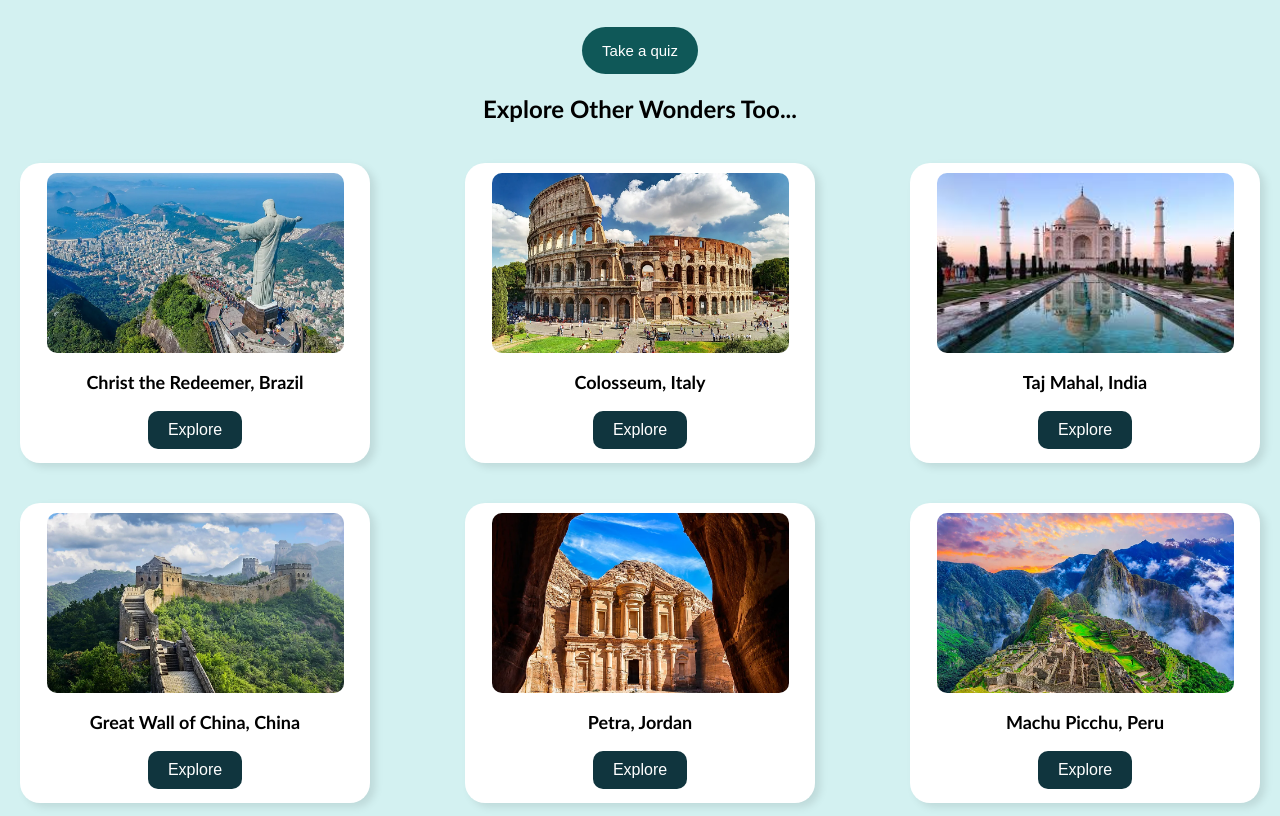
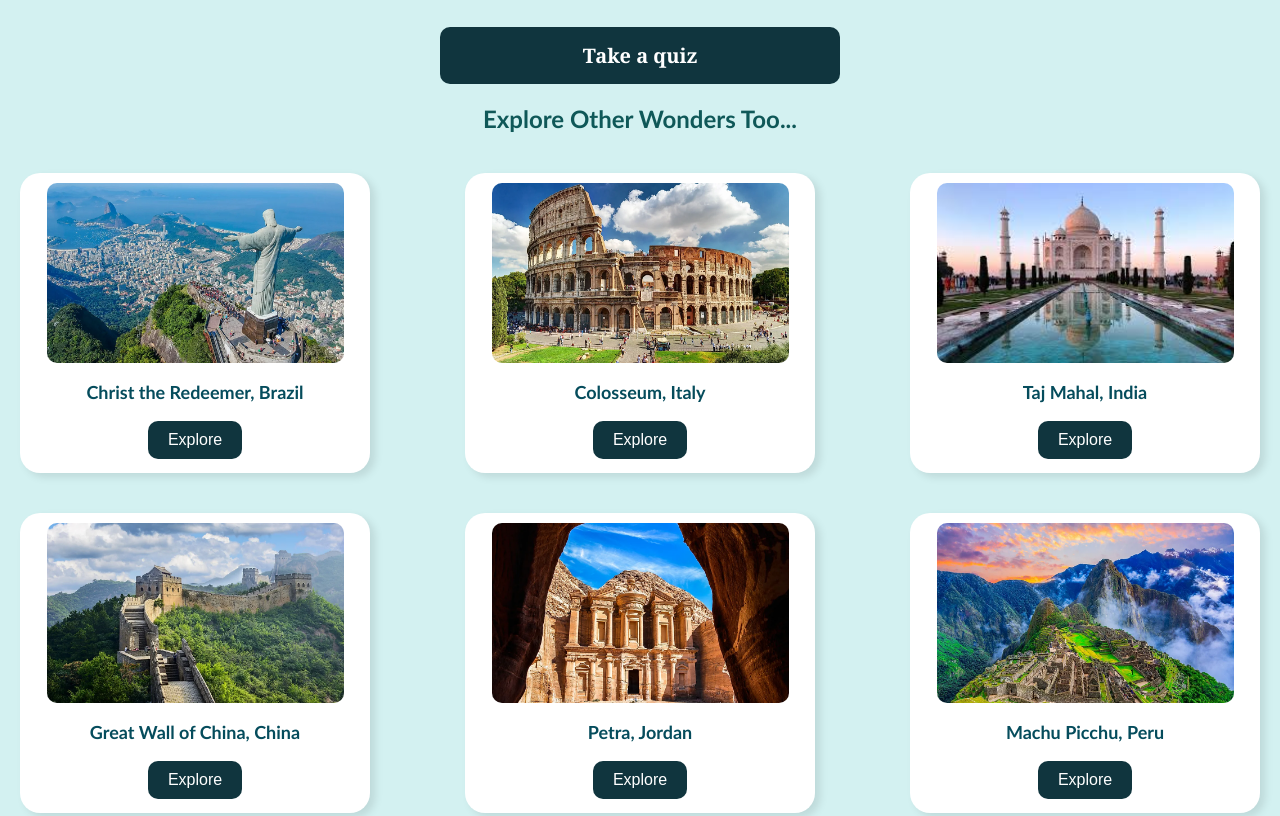
Before and after one commit to Vaishnavi-Lalge/ICP-8.0-Grp2-Project3-Health-Website, a plain HTML site: page Pages/mexico.html in a window 1280 px wide. Shown: the part 2152-2968 px from the top of the page. Drawn offline with Linux system fonts and the light colour scheme.

Commit message:
quiz btn done

```diff
--- a/CSS/mexico.css
+++ b/CSS/mexico.css
@@ -72,6 +72,7 @@ iframe:hover{
 h2{
     text-align: center;
     font-family: 'Gill Sans', 'Gill Sans MT', Calibri, 'Trebuchet MS', sans-serif;
+    color: #0f5858;
 }
 .card-img{
     height: 200px;
@@ -129,6 +130,7 @@ h3{
     font-family: 'Gill Sans', 'Gill Sans MT', Calibri, 'Trebuchet MS', sans-serif;
     font-weight: bolder;
     font-size: 18px;
+    color: #054c5c;
     text-align: center;
 }
 .explore-container {
@@ -355,15 +357,18 @@ h3{
     padding: 3px;
 }
 .quiz-btn {
-    background-color: #0f5858;
+    background-color: #10353e;
     color: #fff;
     padding: 15px 20px;
     display: block;
     margin: 20px auto;
+    font-family: Georgia, 'Times New Roman', Times, serif;
     border: none;
-    border-radius: 25px;
+    border-radius: 10px;
     cursor: pointer;
-    font-size: 15px;
+    font-size: 20px;
+    font-weight: bold;
+    width: 400px;
     text-decoration: none;
 }
 a{
--- a/Pages/mexico.html
+++ b/Pages/mexico.html
@@ -125,7 +125,7 @@
                 <button class="btns" onclick="window.location.href='../Pages/Italy.html'">Explore</button>
             </div>
             <div class="wonders">
-                <img src="../Images/taj.jpg" class="wonders-img taj">
+                <img src="../Images/taj.jpg" class="wonders-img">
                 <h3>Taj Mahal, India</h3>
                 <button class="btns" onclick="window.location.href='../Pages/india.html'">Explore</button>
             </div>
```
